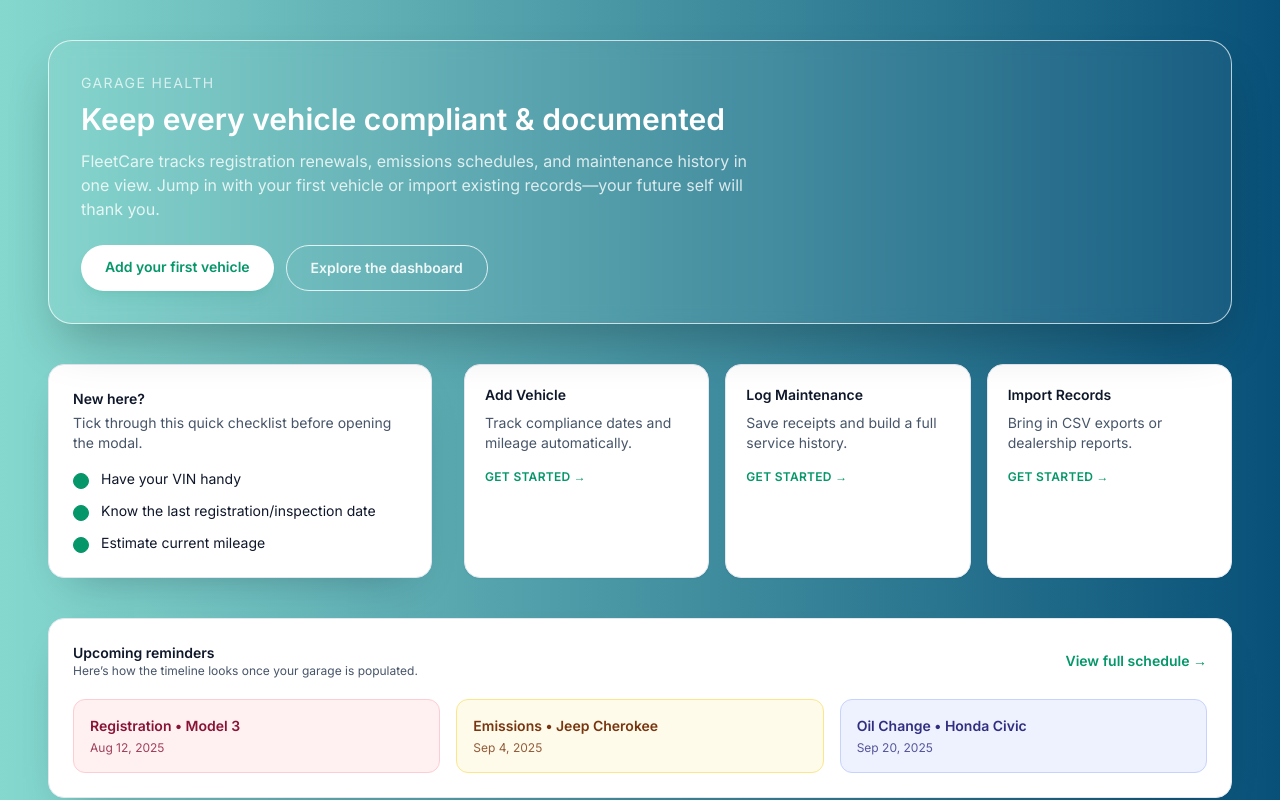
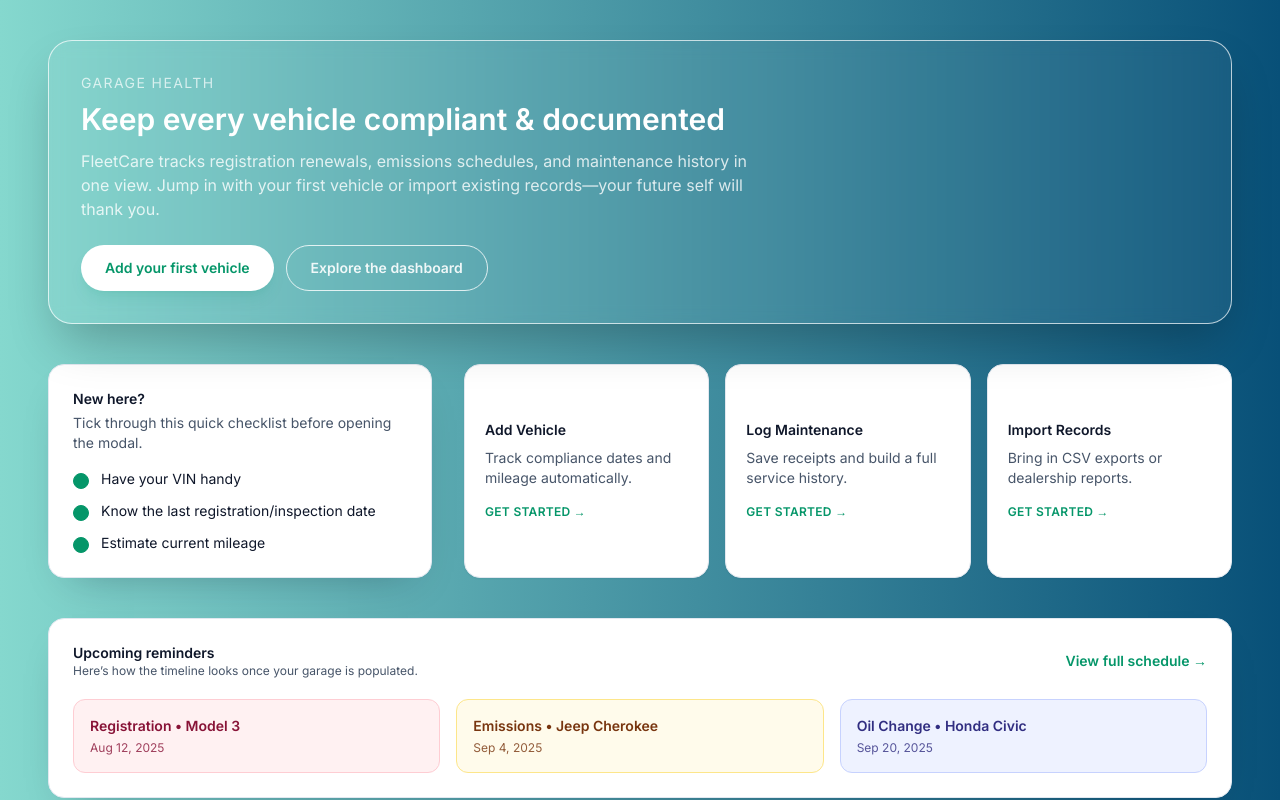
Before and after one commit to thehillengroup/vehicle-maintenance-app, a Next.js app in the folder apps/web/: page /landing in a window 1280 px wide. Shown: the top 800 px of the page. Built offline with nearby package versions, Linux system fonts and the light colour scheme.

Commit message:
Edits to landing page. Changed page routing. v2

```diff
--- a/apps/web/app/landing/page.tsx
+++ b/apps/web/app/landing/page.tsx
@@ -1,4 +1,4 @@
-import Link from "next/link";
+import { DashboardCta } from "../../components/landing/dashboard-cta";
 
 const checklist = [
   "Have your VIN handy",
@@ -6,21 +6,27 @@ const checklist = [
   "Estimate current mileage",
 ];
 
-const quickActions = [
+interface QuickAction {
+  title: string;
+  description: string;
+  modal?: "add-vehicle" | "log-maintenance";
+}
+
+const quickActions: QuickAction[] = [
   {
     title: "Add Vehicle",
     description: "Track compliance dates and mileage automatically.",
-    href: "/dashboard",
+    modal: "add-vehicle" as const,
   },
   {
     title: "Log Maintenance",
     description: "Save receipts and build a full service history.",
-    href: "/dashboard",
+    modal: "log-maintenance" as const,
   },
   {
     title: "Import Records",
     description: "Bring in CSV exports or dealership reports.",
-    href: "/dashboard",
+    modal: undefined,
   },
 ];
 
@@ -47,18 +53,15 @@ export default function LandingPage() {
           Jump in with your first vehicle or import existing records—your future self will thank you.
         </p>
         <div className="mt-6 flex flex-wrap gap-3">
-          <Link
-            href="/dashboard"
+          <DashboardCta
+            modal="add-vehicle"
             className="rounded-full bg-white px-6 py-3 text-sm font-semibold text-brand-600 shadow-lg shadow-brand-900/10 transition hover:shadow-xl"
           >
             Add your first vehicle
-          </Link>
-          <Link
-            href="/dashboard"
-            className="rounded-full border border-white/80 px-6 py-3 text-sm font-semibold text-white/90 transition hover:bg-white/10"
-          >
+          </DashboardCta>
+          <DashboardCta className="rounded-full border border-white/80 px-6 py-3 text-sm font-semibold text-white/90 transition hover:bg-white/10">
             Explore the dashboard
-          </Link>
+          </DashboardCta>
         </div>
       </section>
 
@@ -78,17 +81,17 @@ export default function LandingPage() {
 
         <div className="grid gap-4 md:grid-cols-3">
           {quickActions.map((action) => (
-            <Link
+            <DashboardCta
               key={action.title}
-              href={action.href}
-              className="rounded-2xl border border-border bg-white p-5 text-ink shadow-sm transition hover:-translate-y-0.5 hover:shadow-lg"
+              modal={action.modal}
+              className="rounded-2xl border border-border bg-white p-5 text-left text-ink shadow-sm transition hover:-translate-y-0.5 hover:shadow-lg"
             >
               <p className="text-sm font-semibold">{action.title}</p>
               <p className="mt-2 text-sm text-ink-muted">{action.description}</p>
               <span className="mt-4 inline-flex items-center text-xs font-semibold uppercase tracking-wide text-brand-600">
                 Get started →
               </span>
-            </Link>
+            </DashboardCta>
           ))}
         </div>
       </section>
@@ -99,9 +102,9 @@ export default function LandingPage() {
             <p className="text-sm font-semibold">Upcoming reminders</p>
             <p className="text-xs text-ink-muted">Here’s how the timeline looks once your garage is populated.</p>
           </div>
-          <Link href="/dashboard" className="text-sm font-semibold text-brand-600 hover:text-brand-700">
+          <DashboardCta className="text-sm font-semibold text-brand-600 hover:text-brand-700">
             View full schedule →
-          </Link>
+          </DashboardCta>
         </div>
         <div className="mt-5 grid gap-4 sm:grid-cols-3">
           {sampleReminders.map((reminder) => (
--- a/apps/web/components/actions/add-vehicle-button.tsx
+++ b/apps/web/components/actions/add-vehicle-button.tsx
@@ -61,15 +61,17 @@ interface AddVehicleButtonProps {
   onSuccess?: (vehicle: Vehicle) => void;
   appearance?: "glass" | "primary";
   className?: string;
+  autoOpen?: boolean;
 }
 
 export const AddVehicleButton = ({
   onSuccess,
   appearance = "glass",
   className = "",
+  autoOpen = false,
 }: AddVehicleButtonProps) => {
   const [isRefreshing, startTransition] = useTransition();
-  const [open, setOpen] = useState(false);
+  const [open, setOpen] = useState(autoOpen);
   const [submitting, setSubmitting] = useState(false);
   const [error, setError] = useState<string | null>(null);
   const { publish } = useToast();
@@ -78,6 +80,12 @@ export const AddVehicleButton = ({
   const [comboErrors, setComboErrors] = useState<Record<ComboField, string>>(
     createComboErrorState,
   );
+
+  useEffect(() => {
+    if (autoOpen) {
+      setOpen(true);
+    }
+  }, [autoOpen]);
 
   /**
    * --- Make Autocomplete ----------------------------------------------------
--- a/apps/web/components/actions/log-maintenance-button.tsx
+++ b/apps/web/components/actions/log-maintenance-button.tsx
@@ -1,6 +1,6 @@
 "use client";
 
-import { useState, FormEvent, useMemo } from "react";
+import { useState, FormEvent, useMemo, useEffect } from "react";
 import { useRouter } from "next/navigation";
 import { FiLoader, FiX } from "react-icons/fi";
 import { GiMechanicGarage } from "react-icons/gi";
@@ -11,11 +11,12 @@ import { DatePicker } from "../ui/date-picker";
 interface LogMaintenanceButtonProps {
   vehicles: Vehicle[];
   onSuccess?: () => void;
+  autoOpen?: boolean;
 }
 
-export const LogMaintenanceButton = ({ vehicles, onSuccess }: LogMaintenanceButtonProps) => {
+export const LogMaintenanceButton = ({ vehicles, onSuccess, autoOpen = false }: LogMaintenanceButtonProps) => {
   const router = useRouter();
-  const [open, setOpen] = useState(false);
+  const [open, setOpen] = useState(autoOpen);
   const disabled = vehicles.length === 0;
   const [submitting, setSubmitting] = useState(false);
   const [error, setError] = useState<string | null>(null);
@@ -33,6 +34,11 @@ export const LogMaintenanceButton = ({ vehicles, onSuccess }: LogMaintenanceButt
   const serviceDateMax = new Date(currentYear, 11, 31);
 
   const formDisabled = !selectedVehicle || submitting;
+  useEffect(() => {
+    if (autoOpen) {
+      setOpen(true);
+    }
+  }, [autoOpen]);
 
   const handleSubmit = async (event: FormEvent<HTMLFormElement>) => {
     event.preventDefault();
--- a/apps/web/components/dashboard/dashboard-client.tsx
+++ b/apps/web/components/dashboard/dashboard-client.tsx
@@ -1,6 +1,6 @@
 "use client";
 
-import { useMemo } from "react";
+import { useMemo, useEffect, useState } from "react";
 import { differenceInCalendarDays, formatDistanceToNow } from "date-fns";
 import type { Reminder, Vehicle } from "@repo/core";
 import { StatCard } from "./stat-card";
@@ -26,6 +26,23 @@ export function DashboardClient({ initialVehicles, initialReminders }: Dashboard
     updateVehicleOptimistic,
   } = useDashboardData(initialVehicles, initialReminders);
   const now = new Date();
+  const [modalToOpen, setModalToOpen] = useState<string | null>(null);
+
+  useEffect(() => {
+    const stored = sessionStorage.getItem("dashboard:modal");
+    if (stored === "add-vehicle" || stored === "log-maintenance") {
+      setModalToOpen(stored);
+      sessionStorage.removeItem("dashboard:modal");
+    }
+  }, []);
+
+  useEffect(() => {
+    if (modalToOpen) {
+      const id = requestAnimationFrame(() => setModalToOpen(null));
+      return () => cancelAnimationFrame(id);
+    }
+    return undefined;
+  }, [modalToOpen]);
 
   const sortedVehicles = useMemo(() => {
     return [...vehicles].sort((a, b) => {
@@ -82,6 +99,8 @@ export function DashboardClient({ initialVehicles, initialReminders }: Dashboard
 
   const totalMileage = vehicles.reduce((sum, vehicle) => sum + (vehicle.mileage ?? 0), 0);
   const upcomingReminderCount = reminders.length;
+  const autoOpenAddVehicle = modalToOpen === "add-vehicle";
+  const autoOpenLogMaintenance = modalToOpen === "log-maintenance";
 
   const latestVehicleUpdatedAt = vehicles.reduce<Date | null>((latest, vehicle) => {
     const updated = new Date(vehicle.updatedAt);
@@ -183,8 +202,8 @@ export function DashboardClient({ initialVehicles, initialReminders }: Dashboard
       </section>
 
       <div className="mt-8 flex items-center gap-2">
-        <AddVehicleButton onSuccess={handleVehicleAdded} />
-        <LogMaintenanceButton vehicles={vehicles} onSuccess={refreshAll} />
+        <AddVehicleButton onSuccess={handleVehicleAdded} autoOpen={autoOpenAddVehicle} />
+        <LogMaintenanceButton vehicles={vehicles} onSuccess={refreshAll} autoOpen={autoOpenLogMaintenance} />
       </div>
     </>
   );
--- /dev/null
+++ b/apps/web/components/landing/dashboard-cta.tsx
@@ -0,0 +1,31 @@
+"use client";
+
+import { ButtonHTMLAttributes } from "react";
+import { useRouter } from "next/navigation";
+
+interface DashboardCtaProps extends ButtonHTMLAttributes<HTMLButtonElement> {
+  modal?: "add-vehicle" | "log-maintenance";
+}
+
+export function DashboardCta({ modal, className = "", children, onClick, ...rest }: DashboardCtaProps) {
+  const router = useRouter();
+
+  return (
+    <button
+      type="button"
+      className={className}
+      onClick={(event) => {
+        onClick?.(event);
+        if (modal) {
+          sessionStorage.setItem("dashboard:modal", modal);
+        } else {
+          sessionStorage.removeItem("dashboard:modal");
+        }
+        router.push("/dashboard");
+      }}
+      {...rest}
+    >
+      {children}
+    </button>
+  );
+}
--- a/apps/web/components/layout/app-shell.tsx
+++ b/apps/web/components/layout/app-shell.tsx
@@ -21,16 +21,16 @@ export const AppShell = ({ children, actions }: { children: React.ReactNode; act
         </div>
       </header>
       <main className="space-y-8">{children}</main>
-      <footer className="mt-16 flex flex-wrap items-center justify-between gap-4 border-t border-border pt-6 text-xs text-ink-subtle">
+      <footer className="mt-16 flex flex-wrap items-center justify-between gap-4 border-t border-white/40 pt-6 text-xs text-white">
         <p>&copy; {new Date().getFullYear()} FleetCare. All rights reserved.</p>
-        <nav className="flex gap-4">
-          <Link className="transition hover:text-brand-600" href="#">
+        <nav className="flex gap-4 text-white">
+          <Link className="transition hover:text-white/80" href="#">
             Privacy
           </Link>
-          <Link className="transition hover:text-brand-600" href="#">
+          <Link className="transition hover:text-white/80" href="#">
             Terms
           </Link>
-          <Link className="transition hover:text-brand-600" href="#">
+          <Link className="transition hover:text-white/80" href="#">
             Support
           </Link>
         </nav>
```
